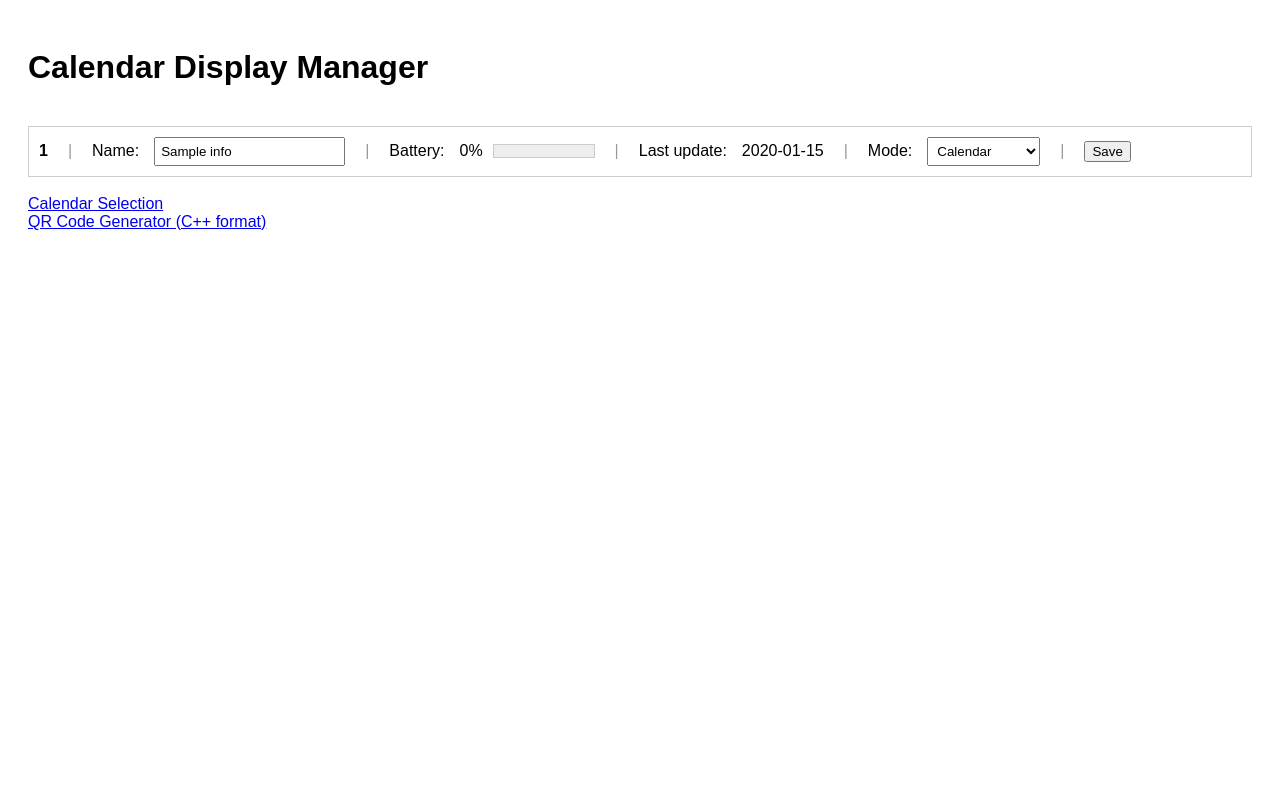
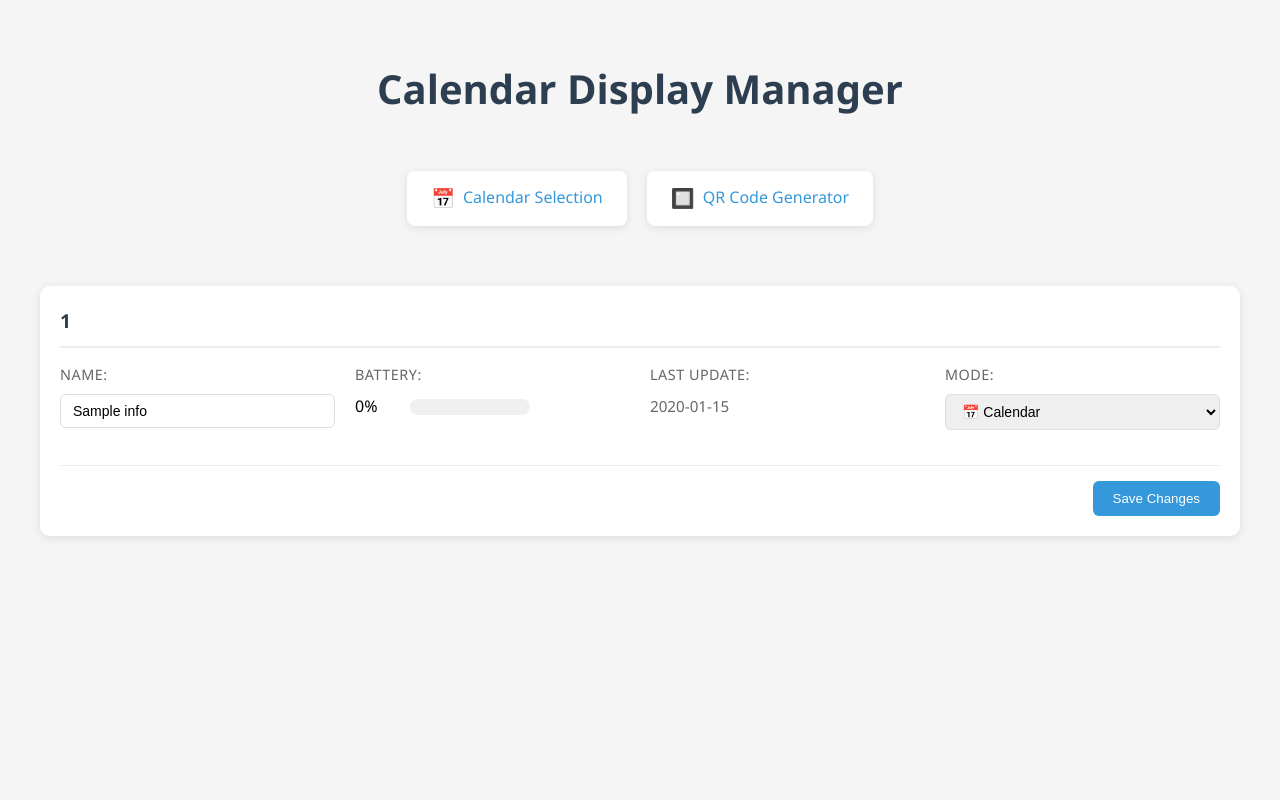
Before and after one commit to antscher/Project_calendar_rooms, a Python web app: template code_service_server_python/web_local_consol/templates/index.html in a window 1280 px wide. Run offline with Jinja, Linux system fonts and the light colour scheme; the template is opened without the code that fills it: most values are stand-ins (such as "Sample title", 1, 10 or a date in 2020).

Commit message:
new interface

```diff
--- a/code_service_server_python/web_local_consol/static/style.css
+++ b/code_service_server_python/web_local_consol/static/style.css
@@ -1,46 +1,289 @@
 body {
-    font-family: Arial, sans-serif;
-    padding: 20px;
+    font-family: 'Segoe UI', Arial, sans-serif;
+    padding: 0;
+    background-color: #f5f5f5;
+    margin: 0;
+    line-height: 1.6;
+    min-height: 100vh;
+}
+
+.container {
+    max-width: 1200px;
+    margin: 0 auto;
+    padding: 30px;
+}
+
+h1 {
+    color: #2c3e50;
+    text-align: center;
+    margin-bottom: 30px;
+    font-size: 2.5em;
 }
 
 #esp-list {
     display: flex;
     flex-direction: column;
-    gap: 10px;
+    gap: 20px;
+    max-width: 1200px;
+    margin: 0 auto;
 }
 
 .esp-block {
     display: flex;
     align-items: center;
-    gap: 10px;
-    padding: 10px;
-    border: 1px solid #ccc;
+    gap: 15px;
+    padding: 20px;
+    background: white;
+    border-radius: 10px;
+    box-shadow: 0 2px 10px rgba(0,0,0,0.1);
     flex-wrap: wrap;
+    transition: transform 0.2s ease;
+}
+
+.esp-block:hover {
+    transform: translateY(-2px);
+    box-shadow: 0 4px 15px rgba(0,0,0,0.15);
 }
 
 .esp-block label {
-    margin-right: 5px;
+    color: #666;
+    font-weight: 500;
+    margin-right: 8px;
+}
+
+.esp-id {
+    font-size: 1.2em;
+    color: #2c3e50;
+    min-width: 120px;
 }
 
 input, select {
-    padding: 5px;
+    padding: 8px 12px;
+    border: 1px solid #ddd;
+    border-radius: 6px;
+    font-size: 14px;
+    transition: border-color 0.3s ease;
+}
+
+input:focus, select:focus {
+    outline: none;
+    border-color: #3498db;
+    box-shadow: 0 0 0 2px rgba(52,152,219,0.2);
 }
 
 .separator {
-    margin: 0 10px;
-    color: #999;
+    margin: 0 15px;
+    color: #ddd;
+    font-weight: bold;
 }
 
 .battery-bar {
     display: inline-block;
-    width: 100px;
-    height: 12px;
-    background-color: #eee;
-    border: 1px solid #ccc;
+    width: 120px;
+    height: 16px;
+    background-color: #f0f0f0;
+    border-radius: 8px;
+    overflow: hidden;
     position: relative;
 }
 
 .battery-fill {
     height: 100%;
     transition: width 0.3s ease, background-color 0.3s ease;
+    border-radius: 8px;
 }
+
+button {
+    background-color: #3498db;
+    color: white;
+    border: none;
+    padding: 10px 20px;
+    border-radius: 6px;
+    cursor: pointer;
+    font-weight: 500;
+    transition: background-color 0.3s ease;
+}
+
+button:hover {
+    background-color: #2980b9;
+}
+
+a {
+    display: inline-block;
+    margin: 20px 0;
+    color: #3498db;
+    text-decoration: none;
+    font-weight: 500;
+    transition: color 0.3s ease;
+}
+
+a:hover {
+    color: #2980b9;
+    text-decoration: underline;
+}
+
+/* Calendar Management Styles */
+#calendar-list {
+    display: flex;
+    flex-direction: column;
+    gap: 20px;
+    max-width: 1200px;
+    margin: 0 auto;
+}
+
+.message-success {
+    background-color: #dff0d8;
+    color: #3c763d;
+    padding: 15px;
+    border-radius: 6px;
+    margin: 20px auto;
+    max-width: 1200px;
+    text-align: center;
+}
+
+/* QR Code Generator Styles */
+form {
+    max-width: 800px;
+    margin: 0 auto;
+    background: white;
+    padding: 30px;
+    border-radius: 10px;
+    box-shadow: 0 2px 10px rgba(0,0,0,0.1);
+}
+
+.form-group {
+    margin-bottom: 20px;
+}
+
+form label {
+    display: block;
+    margin-bottom: 10px;
+    color: #666;
+    font-weight: 500;
+}
+
+form input[type="text"] {
+    width: 100%;
+    padding: 12px;
+    margin-bottom: 20px;
+    border: 1px solid #ddd;
+    border-radius: 6px;
+    font-size: 16px;
+    transition: border-color 0.3s ease;
+}
+
+form input[type="text"]:focus {
+    outline: none;
+    border-color: #3498db;
+    box-shadow: 0 0 0 2px rgba(52,152,219,0.2);
+}
+
+.back-link {
+    display: block;
+    text-align: center;
+    margin-top: 30px;
+}
+
+/* Navigation Styles */
+.main-nav {
+    display: flex;
+    justify-content: center;
+    gap: 20px;
+    margin-bottom: 40px;
+}
+
+.nav-link {
+    display: flex;
+    align-items: center;
+    gap: 8px;
+    background-color: white;
+    padding: 12px 24px;
+    border-radius: 8px;
+    box-shadow: 0 2px 8px rgba(0,0,0,0.1);
+    transition: all 0.3s ease;
+}
+
+.nav-link:hover {
+    transform: translateY(-2px);
+    box-shadow: 0 4px 12px rgba(0,0,0,0.15);
+    text-decoration: none;
+}
+
+.nav-icon {
+    font-size: 1.2em;
+}
+
+/* ESP Block Improvements */
+.esp-block {
+    display: block;
+}
+
+.esp-header {
+    margin-bottom: 15px;
+    padding-bottom: 10px;
+    border-bottom: 2px solid #eee;
+}
+
+.esp-content {
+    display: grid;
+    grid-template-columns: repeat(auto-fit, minmax(250px, 1fr));
+    gap: 20px;
+    align-items: start;
+}
+
+.esp-field {
+    display: flex;
+    flex-direction: column;
+    gap: 8px;
+}
+
+.esp-field label {
+    font-size: 0.9em;
+    text-transform: uppercase;
+    letter-spacing: 0.5px;
+}
+
+.battery-status {
+    display: flex;
+    align-items: center;
+    gap: 10px;
+}
+
+.battery-warning {
+    display: flex;
+    align-items: center;
+    gap: 8px;
+    color: #d32f2f;
+    font-weight: 500;
+}
+
+.warning-icon {
+    font-size: 1.2em;
+}
+
+.battery-percent {
+    min-width: 45px;
+    font-weight: 500;
+}
+
+.update-time {
+    color: #666;
+    font-size: 0.95em;
+}
+
+.mode-select {
+    width: 100%;
+}
+
+.esp-actions {
+    grid-column: 1 / -1;
+    display: flex;
+    justify-content: flex-end;
+    padding-top: 15px;
+    margin-top: 15px;
+    border-top: 1px solid #eee;
+}
+
+.save-button {
+    min-width: 120px;
+}
--- a/code_service_server_python/web_local_consol/templates/index.html
+++ b/code_service_server_python/web_local_consol/templates/index.html
@@ -6,24 +6,46 @@
     <link rel="stylesheet" href="/static/style.css">
 </head>
 <body>
+    <div class="container">
         <h1>Calendar Display Manager</h1>
-    <br>
+
+        <nav class="main-nav">
+            <a href="/calendar" class="nav-link">
+                <span class="nav-icon">📅</span>
+                Calendar Selection
+            </a>
+            <a href="/qr_code" class="nav-link">
+                <span class="nav-icon">🔲</span>
+                QR Code Generator
+            </a>
+        </nav>
+
         <div id="esp-list">
             {% for esp_id, info in devices.items() %}
             <div class="esp-block">
+                <div class="esp-header">
                     <span class="esp-id"><strong>{{ esp_id }}</strong></span>
-            <span class="separator">|</span>
+                </div>
 
+                <div class="esp-content">
+                    <div class="esp-field">
                         <label>Name:</label>
-            <input type="text" id="name-{{ esp_id }}" value="{{ info.name_room }}">
-            <span class="separator">|</span>
+                        <input type="text" id="name-{{ esp_id }}"
+                               value="{{ info.name_room }}"
+                               placeholder="Enter device name">
+                    </div>
 
+                    <div class="esp-field">
                         <label>Battery:</label>
+                        <div class="battery-status">
                             {% set percent = (100 * info.battery / estimated_duration) %}
                             {% if info.needs_replacement %}
-                <span style="color: red; font-weight: bold;">Battery needs replacement</span>
+                            <div class="battery-warning">
+                                <span class="warning-icon">⚠️</span>
+                                Battery needs replacement
+                            </div>
                             {% else %}
-                <span>{{ (100 - percent)|int }}%</span>
+                            <span class="battery-percent">{{ (100 - percent)|int }}%</span>
                             <div class="battery-bar">
                                 <div class="battery-fill"
                                      style="width: {{ [0, 100 - percent]|max|round(0) }}%;
@@ -31,30 +53,36 @@
                                 </div>
                             </div>
                             {% endif %}
-            <span class="separator">|</span>
+                        </div>
+                    </div>
 
+                    <div class="esp-field">
                         <label>Last update:</label>
-            <span>{{ info.last_update }}</span>
-            <span class="separator">|</span>
+                        <span class="update-time">{{ info.last_update }}</span>
+                    </div>
 
+                    <div class="esp-field">
                         <label>Mode:</label>
-            <select id="screen-{{ esp_id }}">
-                <option value="calendar" {% if info.screen == "calendar" %}selected{% endif %}>Calendar</option>
-                <option value="whiteboard" {% if info.screen == "whiteboard" %}selected{% endif %}>Whiteboard</option>
-                <option value="update" {% if info.screen == "update" %}selected{% endif %}>Update</option>
-                <option value="on air" {% if info.screen == "on air" %}selected{% endif %}>On Air</option>
-                <option value="reset_battery" {% if info.screen == "reset_battery" %}selected{% endif %}>Reset Battery</option>
+                        <select id="screen-{{ esp_id }}" class="mode-select">
+                            <option value="calendar" {% if info.screen == "calendar" %}selected{% endif %}>📅 Calendar</option>
+                            <option value="whiteboard" {% if info.screen == "whiteboard" %}selected{% endif %}>📝 Whiteboard</option>
+                            <option value="update" {% if info.screen == "update" %}selected{% endif %}>🔄 Update</option>
+                            <option value="on air" {% if info.screen == "on air" %}selected{% endif %}>🎥 On Air</option>
+                            <option value="reset_battery" {% if info.screen == "reset_battery" %}selected{% endif %}>🔋 Reset Battery</option>
                         </select>
-            <span class="separator">|</span>
+                    </div>
 
-            <button onclick="saveESP('{{ esp_id }}')">Save</button>
+                    <div class="esp-actions">
+                        <button onclick="saveESP('{{ esp_id }}')" class="save-button">
+                            Save Changes
+                        </button>
+                    </div>
+                </div>
             </div>
             {% endfor %}
         </div>
+    </div>
+
     <script src="/static/script.js"></script>
-    <br>
-    <a href="/calendar">Calendar Selection</a>
-    <br>
-    <a href="/qr_code">QR Code Generator (C++ format)</a>
 </body>
 </html>
```
Also changed, not shown: code_service_server_python/web_local_consol/app.py (+22 -3 lines), code_service_server_python/web_local_consol/templates/calendar.html (+10 -7 lines), code_service_server_python/web_local_consol/templates/qr.html (+13 -5 lines), code_service_server_python/web_local_consol/README.md. Lines whose indentation alone changed are shown as unchanged.
